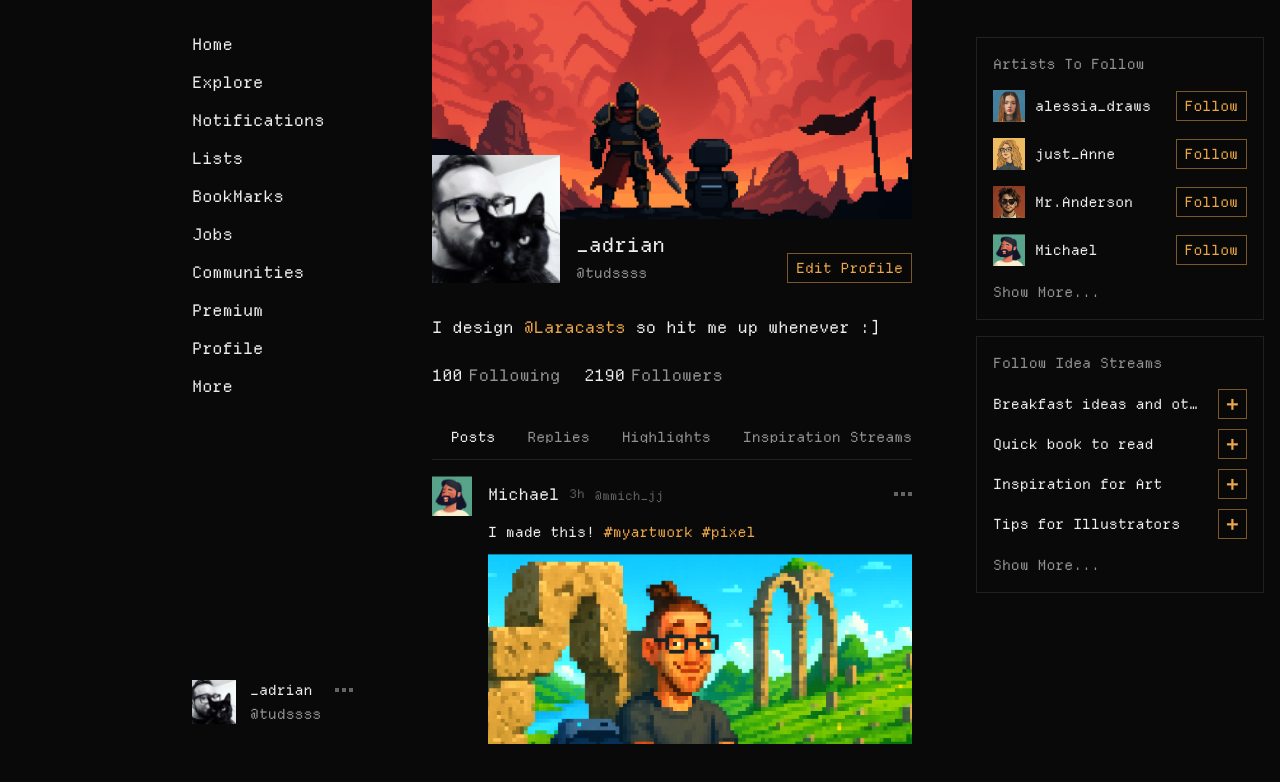
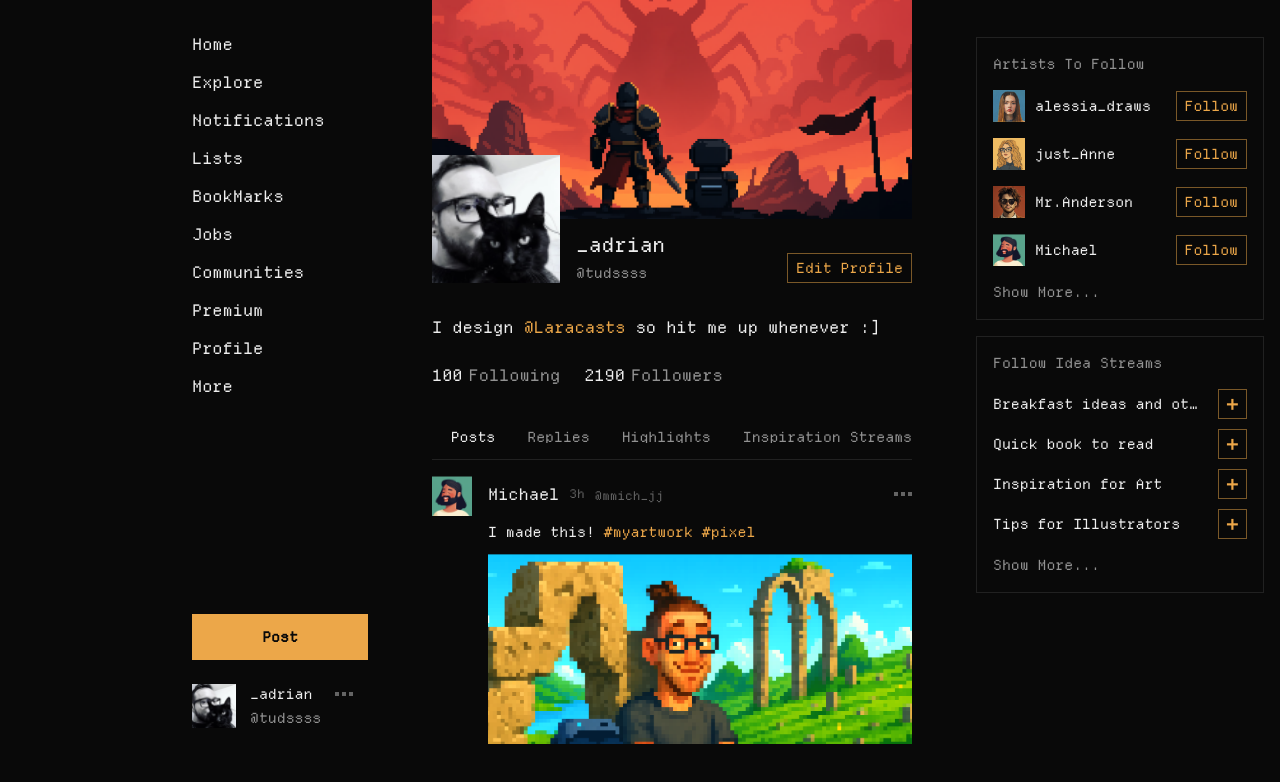
Before and after one commit to ali-nasser22/pixels-platform, a website built with Vite: page profile.html in a window 1280 px wide. Shown: the part 56-838 px from the top of the page. Built offline with nearby package versions, Linux system fonts and the light colour scheme.

Commit message:
add post button in profile page

```diff
--- a/feed.html
+++ b/feed.html
@@ -59,7 +59,7 @@
 		</nav>
 	</div>
 	<!--User Controls-->
-	<div class="flex gap-3.5 h-12">
+	<div class="flex gap-3.5">
 		<a class="shrink-0" href="/profile">
 			<img alt="avatar" class="size-11" src="public/images/adrian.png">
 		</a>
--- a/profile.html
+++ b/profile.html
@@ -59,7 +59,11 @@
 		</nav>
 	</div>
 	<!--User Controls-->
-	<div class="flex gap-3.5 h-12">
+	<div class="flex flex-col gap-6">
+		<button class="bg-pixel text-pixel-dark px-4 py-3 border border-transparent text-sm hover:bg-pixel/90 transition-colors duration-150 active:bg-pixel/95 font-bold"
+		>Post
+		</button>
+		<div class="flex gap-3.5">
 			<a class="shrink-0" href="/profile">
 				<img alt="avatar" class="size-11" src="public/images/adrian.png">
 			</a>
@@ -72,6 +76,7 @@
 				<span class="size-1 bg-pixel-light/40 group-hover:bg-pixel-light/60 transition-opacity duration-100"></span>
 				<span class="size-1 bg-pixel-light/40 group-hover:bg-pixel-light/60 transition-opacity duration-100"></span>
 			</button>
+		</div>
 	</div>
 </header>
 <!--Content-->
```
Lines whose indentation alone changed are shown as unchanged.
